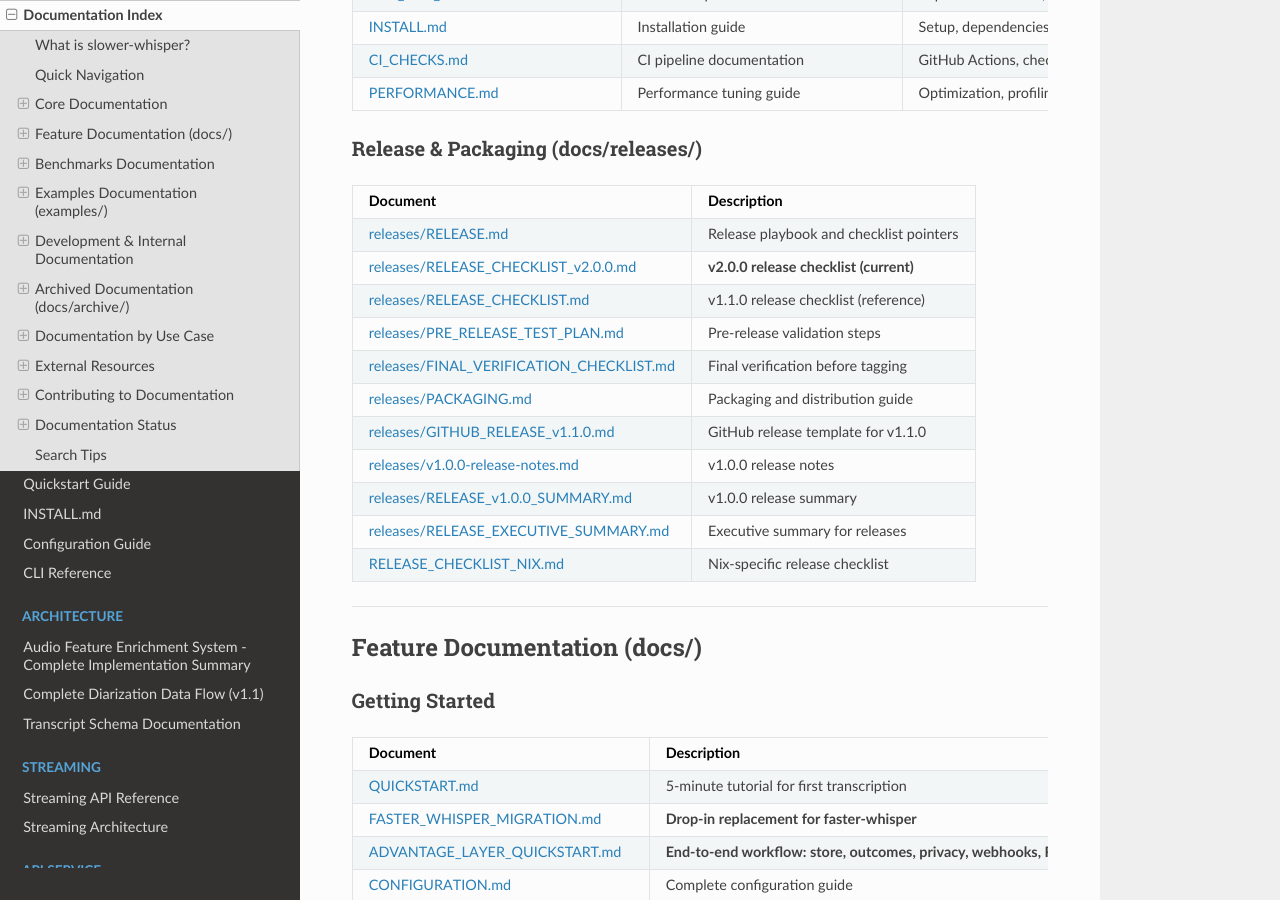
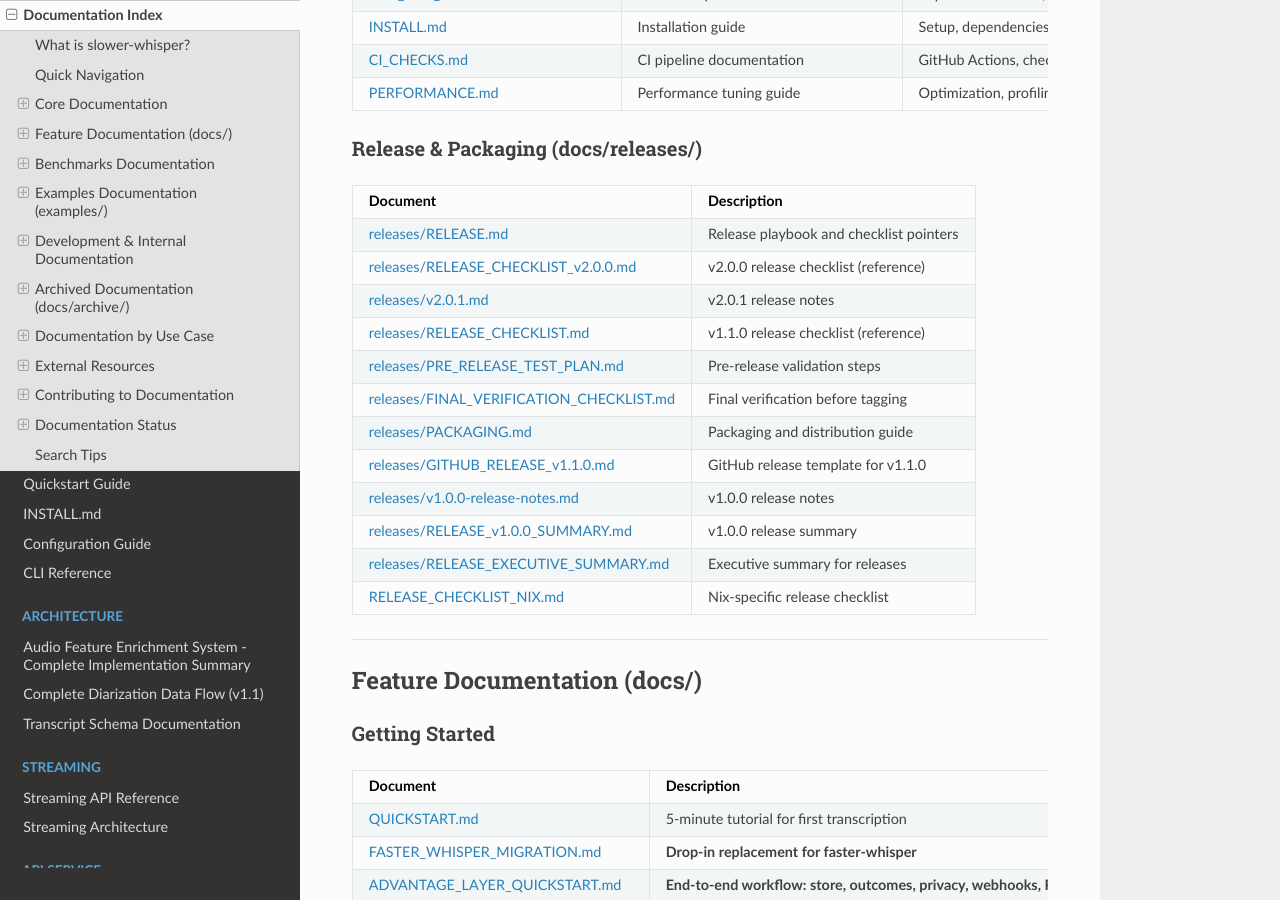
Before and after one commit to EffortlessMetrics/slower-whisper, a Sphinx documentation site: the page built from docs/INDEX.md, in a window 1280 px wide and 900 px high, scrolled down 2344 px. Built offline with Sphinx 7.4.7 and the Read the Docs theme 3.1.0, drawn with Linux system fonts in a browser that asks for light colours.

Commit message:
feat: add release notes for v2.0.1 including highlights and upgrade instructions

```diff
--- a/docs/INDEX.md
+++ b/docs/INDEX.md
@@ -94,7 +94,8 @@ See [VISION.md](../VISION.md) for strategic positioning and [ROADMAP.md](../ROAD
 | Document | Description |
 |----------|-------------|
 | [releases/RELEASE.md](releases/RELEASE.md) | Release playbook and checklist pointers |
-| [releases/RELEASE_CHECKLIST_v2.0.0.md](releases/RELEASE_CHECKLIST_v2.0.0.md) | **v2.0.0 release checklist (current)** |
+| [releases/RELEASE_CHECKLIST_v2.0.0.md](releases/RELEASE_CHECKLIST_v2.0.0.md) | v2.0.0 release checklist (reference) |
+| [releases/v2.0.1.md](releases/v2.0.1.md) | v2.0.1 release notes |
 | [releases/RELEASE_CHECKLIST.md](releases/RELEASE_CHECKLIST.md) | v1.1.0 release checklist (reference) |
 | [releases/PRE_RELEASE_TEST_PLAN.md](releases/PRE_RELEASE_TEST_PLAN.md) | Pre-release validation steps |
 | [releases/FINAL_VERIFICATION_CHECKLIST.md](releases/FINAL_VERIFICATION_CHECKLIST.md) | Final verification before tagging |
```
Also changed, not shown: docs/releases/v2.0.1.md (added, +32 -0 lines), 3 other files.
